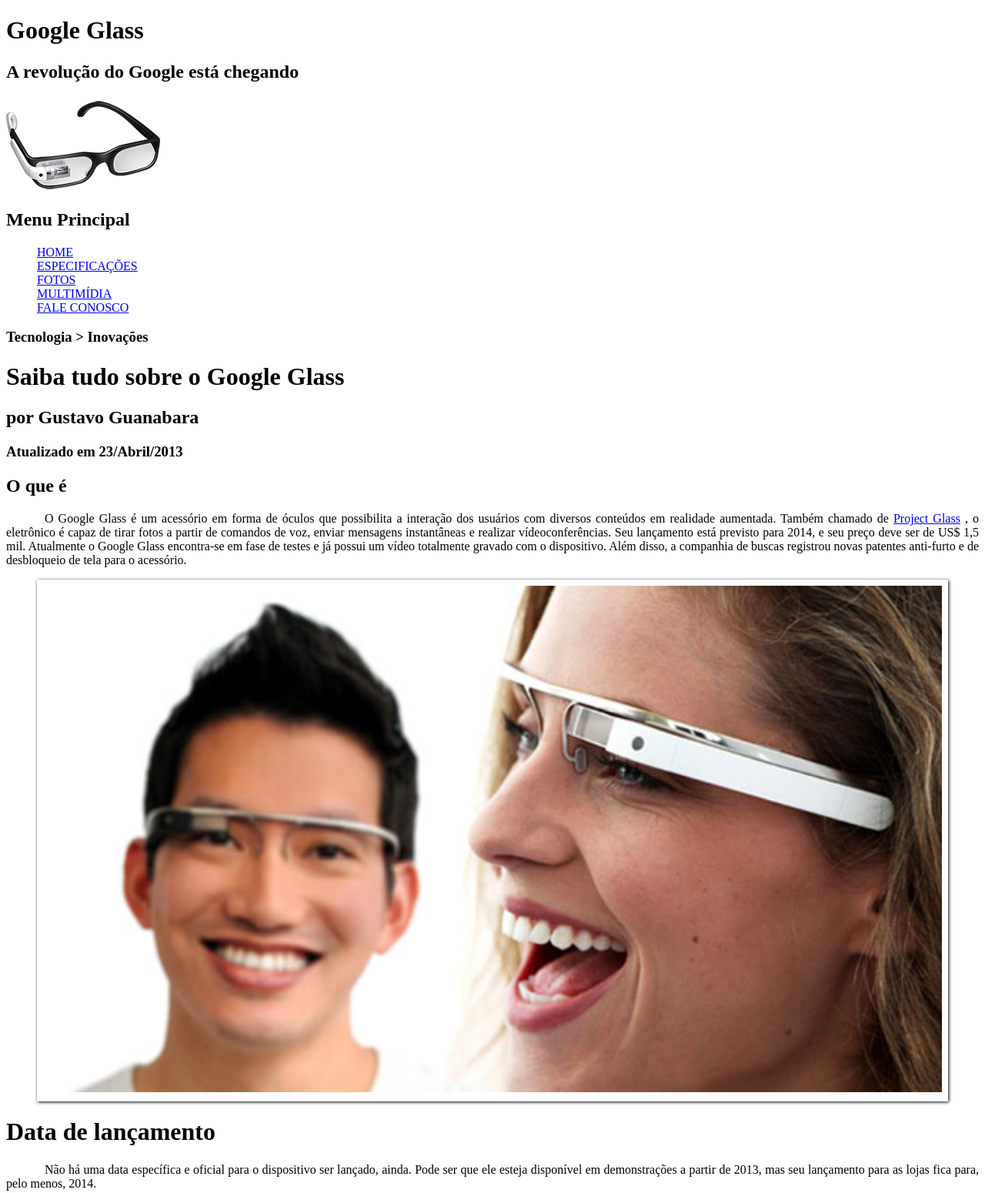
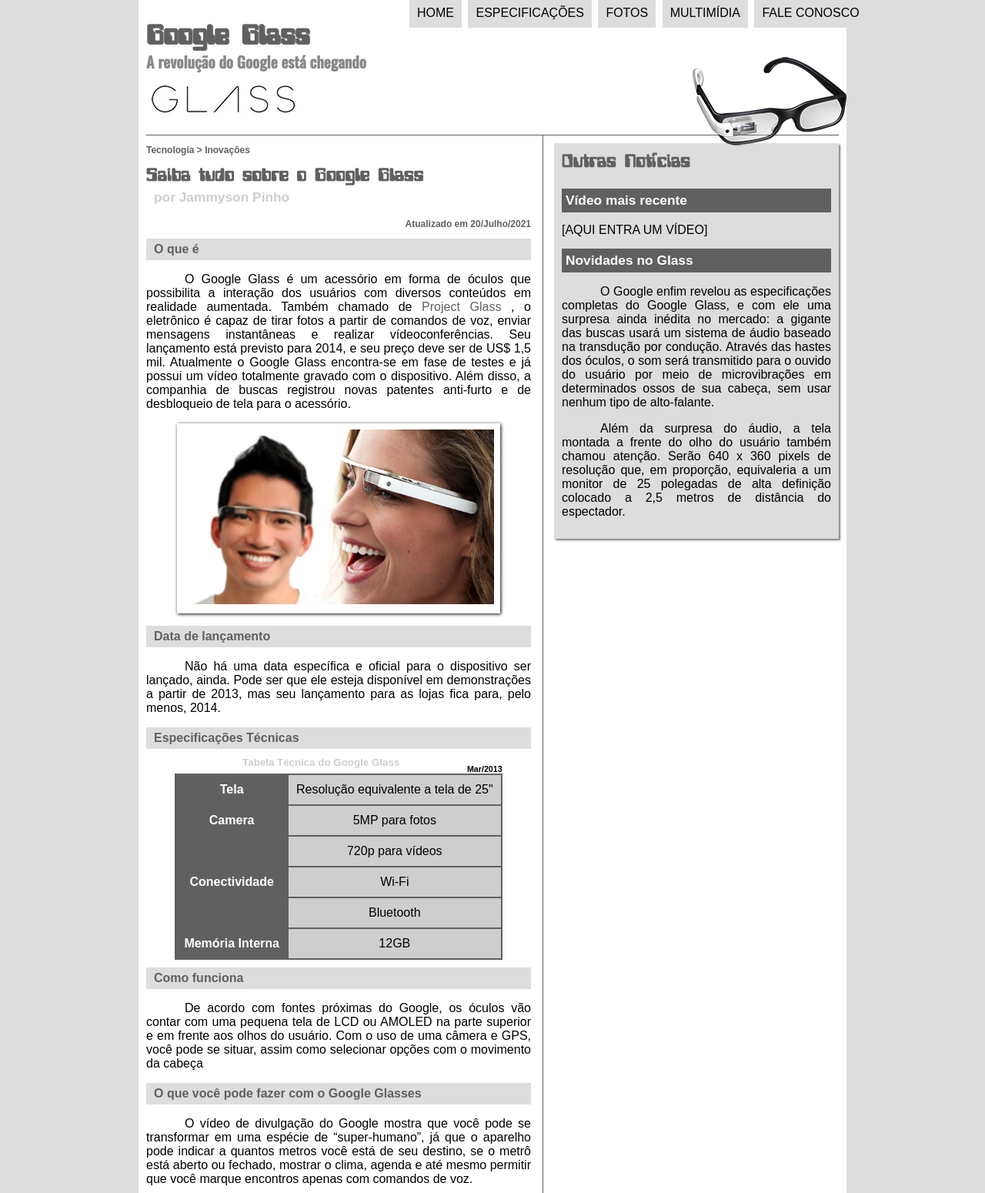
Before and after one commit to JamesPinho/projetoglass, a plain HTML site: page index.html in a window 1280 px wide. Shown: the top 1550 px of the page at 77% size. Drawn offline with nearby package versions, Linux system fonts and the light colour scheme.

Commit message:
projetoglass

```diff
--- a/_css/estilo.css
+++ b/_css/estilo.css
@@ -1,19 +1,71 @@
 @charset "UTF-8";
+@import url('https://fonts.googleapis.com/css2?family=Oswald:wght@500&display=swap');
+@font-face {
+    font-family: 'fontelogo';
+    src: url("../_fonts/computer-font.ttf");
+}
 body {
-    background-color:white);
-    color: rgba (0,0,0,1);
+    font-family: Arial, Helvetica, sans-serif;
+    background-color:#dddddd;
+    color:rgba(0, 0, 0, 1);
+}
 
-    }
- p {
+div#interface {
+    width: 900px;
+    background-color: #ffffff;
+    margin: -20px auto 0px auto;
+    box-shadow: 0px 0px 10px rgba 0, 0, 0,.5;
+    padding: 10px;
+}
+
+p {
    text-align: justify;
    text-indent: 50px;
- }
+}
 
- /* Formatacao de imagens com legenda */
+a {
+    color: #606060;
+    text-decoration: none;
+}
+
+a:hover {
+    text-decoration: underline;
+}
+
+header#cabecalho img#icone {
+    position: absolute;
+    left: 900px;
+    top: 70px;
+}
+
+header#cabecalho {
+    border-bottom: 1px #606060 solid;
+    height: 150px;
+    background: url(../_imagens/glass-logo-peq.jpg) no-repeat 0px 80px;
+}
+
+header#cabecalho h1{
+    font-family: 'fontelogo', sans-serif;
+    font-size: 30pt;
+    color: #606060;
+    text-shadow: 1px 1px 1px rgba(0, 0, 0, 0.6);
+    padding: 0px;
+    margin-bottom: 0px;
+}
+
+header#cabecalho h2{
+    font-family: 'Oswald', sans-serif;
+    color: #888888;
+    font-size: 15pt;
+    padding: 0px;
+    margin-top: 0px;
+}
+
+/* Formatacao de imagens com legenda */
 
 
 
- figure.foto-legenda {
+figure.foto-legenda {
     position: relative;
     border: 8px solid white;
     box-shadow: 1px 1px 4px black;
@@ -44,10 +96,163 @@
 
 /*formatacao do menu */
 
+nav#menu {
+    display: block;
+}
+
 nav#menu ul {
     list-style: none;
     text-transform: uppercase;
+    position: absolute;
+    top: -20px;
+    left: 490px;
+}
 
+nav#menu li {
+    display: inline-block;
+    background-color: #dddddd;
+    padding: 10px;
+    margin: 2px;
+    -webkit-transition: background-color 1s;
+    -moz-transition: background-color 1s;
+    -o-transition: background-color 1s;
+    -ms-transition: background-color 1s;
+    transition: background-color 1s;
+}
+
+nav#menu li:hover {
+    background-color: #606060;
+}
+
+nav#menu h1 {
+    display: none;
+}
+
+nav#menu a {
+    color: #000000;
+    text-decoration: none;
+}
+
+nav#menu a:hover {
+    color: #ffffff;
+    text-decoration: underline;
+}
+
+section#corpo {
+    display: block;
+    width: 500px;
+    float: left;
+    border-right: 1px solid #606060;
+    padding-right: 15px;
+}
+
+article#noticia-principal h2 {
+    font-size: 12pt;
+    color: #606060;
+    background-color: #dddddd;
+    padding: 5px 0px 5px 10px;
+    margin: 10px 0px 10px 0px;
+}
+
+header#cabecalho-artigo h1{
+    font-family: 'FonteLogo', sans-serif;
+    font-size: 20pt;
+    color: #606060;
+    margin-bottom: 0px;
+    margin-top: 0px;
+}
+
+.direita {
+    text-align: right;
+}
+
+header#cabecalho-artigo h2{
+    font-size: 13pt;
+    color: #cecece;
+    background-color: #ffffff;
+    margin: 0px;
+
+}
+
+header#cabecalho-artigo h3{
+    font-size: 12px;
+    color: #606060;
 
 
 }
+
+table#tabelaspec{
+    border: 1px solid #606060;
+    border-spacing: 0px;
+    margin-left: auto;
+    margin-right: auto;
+    padding: 0px;
+}
+
+table#tabelaspec td{
+    border: 1px solid #606060;
+    padding: 10px;
+    text-align: center;
+    vertical-align: middle;
+}
+
+table#tabelaspec td.ce{
+    color: white;
+    background-color: #606060;
+    vertical-align: top;
+    font-weight: bold;
+}
+
+table#tabelaspec td.cd{
+    background-color: #cecece;
+}
+
+table#tabelaspec caption{
+    color: #cecece;
+    font-size: 10pt;
+    font-weight: bold;
+}
+
+table#tabelaspec caption span{
+    display: block;
+    float:right;
+    color: #000000;
+    font-size: 8pt;
+    margin-top: 10px;
+}
+
+aside#lateral {
+    display: block;
+    width: 350px;
+    float: right;
+    background-color: #dddddd;
+    padding: 10px;
+    margin-top: 10px;
+    box-shadow: 2px 2px 2px rgba(0, 0, 0, 0.5);
+}
+
+aside#lateral h1{
+    font-family: "FonteLogo", sans-serif;
+    font-size: 20pt;
+    color: #606060;
+    margin-top: 0px;
+
+
+}
+
+aside#lateral h2{
+    background-color: #606060;
+    font-size: 13pt;
+    color: #ffffff;
+    padding: 5px;
+
+}
+
+footer#rodape {
+    clear: both;
+    border-top: 1px solid #606060;
+}
+
+footer#rodape p {
+    text-align: center;
+}
--- a/index.html
+++ b/index.html
@@ -1,6 +1,7 @@
 <!DOCTYPE html>
 <html lang="pt-br">
 <head>
+
 
     <meta charset="UTF-8">
     <title>Tudo Sobre Google Glass</title>
@@ -13,7 +14,7 @@
     <h1>Google Glass</h1>
     <h2>A revolução do Google está chegando</h2>
     </hgroup>
-    <img src="_imagens/glass-oculos-preto-peq.png" alt="">
+    <img id="icone" src="_imagens/glass-oculos-preto-peq.png" alt="">
 
 <nav id="menu">
     <h1>Menu Principal</h1>
@@ -27,12 +28,17 @@
     </nav>
 </header>
 
+<section id="corpo">
+
+<article id="noticia-principal">
+    <header id="cabecalho-artigo">
 <hgroup>
 <h3>Tecnologia > Inovações</h3>
 <h1>Saiba tudo sobre o Google Glass</h1>
-<h2>por Gustavo Guanabara</h2>
-<h3>Atualizado em 23/Abril/2013</h3>
+<h2>por Jammyson Pinho</h2>
+<h3 class="direita">Atualizado em 20/Julho/2021</h3>
 </hgroup>
+</header>
 
 <h2>O que é</h2>
 <p>O Google Glass é um acessório em forma de óculos que possibilita a interação dos usuários com diversos conteúdos em realidade aumentada. Também chamado de  <a href="http://glass.google.com" target="_blank"> Project Glass</a> , o eletrônico é capaz de tirar fotos a partir de comandos de voz, enviar mensagens instantâneas e realizar vídeo&shy;con&shy;ferên&shy;cias. Seu lançamento está previsto para 2014, e seu preço deve ser de US$ 1,5 mil. Atualmente o Google Glass encontra-se em fase de testes e já possui um vídeo totalmente gravado com o dispositivo. Além disso, a companhia de buscas registrou novas patentes anti-furto e de desbloqueio de tela para o acessório.</p>
@@ -45,24 +51,31 @@
     </figcaption>
 </figure>
 
-<h1>Data de lançamento</h1>
+<h2>Data de lançamento</h2>
 <p>Não há uma data específica e oficial para o dispositivo ser lançado, ainda. Pode ser que ele esteja disponível em demonstrações a partir de 2013, mas seu lançamento para as lojas fica para, pelo menos, 2014.</p>
 
-<h1>Especificações Técnicas</h1>
-Tabela Técnica do Google Glass Mar/2013
+<h2>Especificações Técnicas</h2>
+<table id="tabelaspec">
+    <caption>Tabela Técnica do Google Glass <span>Mar/2013</span></caption>
 
-Tela:Resolução equivalente a tela de 25"
-Camera: 5MP para fotos / 720p para vídeos
-Conectividade: Wi-Fi/ Bluetooth
-Memória Interna: 12GB
-
-<h1>Como funciona</h1>
+<tr><td class="ce">Tela</td><td class="cd">Resolução equivalente a tela de 25"</td></tr>
+<tr><td rowspan="2" class="ce">Camera</td> <td class="cd">5MP para fotos</td></tr>
+<tr><td class="cd">720p para vídeos</td></tr>
+<tr><td rowspan="2" class="ce">Conectividade</td> <td class="cd">Wi-Fi</td></tr>
+<tr><td class="cd">Bluetooth</td></tr>
+<tr><td class="ce">Memória Interna</td> <td class="cd">12GB</td></tr>
+</table>
+<h2>Como funciona</h2>
 <p>De acordo com fontes próximas do Google, os óculos vão contar com uma pequena tela de LCD ou AMOLED na parte superior e em frente aos olhos do usuário. Com o uso de uma câmera e GPS, você pode se situar, assim como selecionar opções com o movimento da cabeça</p>
 
-<h1>O que você pode fazer com o Google Glasses</h1>
+<h2>O que você pode fazer com o Google Glasses</h2>
 <p>O vídeo de divulgação do Google mostra que você pode se transformar em uma espécie de “super-<wbr/>humano”, já que o aparelho pode indicar a quantos metros você está de seu destino, se o metrô está aberto ou fechado, mostrar o clima, agenda e até mesmo permitir que você marque encontros apenas com comandos de voz.</p>
 
 [AQUI ENTRA UM VÍDEO]
+</article>
+</section>
+
+<aside id="lateral">
 
 <h1>Outras Notícias</h1>
 <h2>Vídeo mais recente</h2>
@@ -74,9 +87,14 @@
 
 <p>Além da surpresa do áudio, a tela montada a frente do olho do usuário também chamou atenção. Serão 640 x 360 pixels de resolução que, em proporção, equivaleria a um monitor de 25 polegadas de alta definição colocado a 2,5 metros de distância do espectador.</p>
 
-<p>Copyright &copy; 2013 - by Gustavo Guanabara
-Facebook | Twitter</p>
+</aside>
 
+<footer id="rodape">
+
+<p>Copyright &copy; 2013 - by Jammyson Pinho
+<a href="https://www.facebook.com/profile.php?id=100006639308746" target="_blank">  Facebook</a> | <a href="https://twitter.com/jammysonjc" target="_blank"> Twitter</a></p>
+
+</footer>
 
 </div>
 </body>
```
Also changed, not shown: testejs.html (added, +37 -0 lines).
